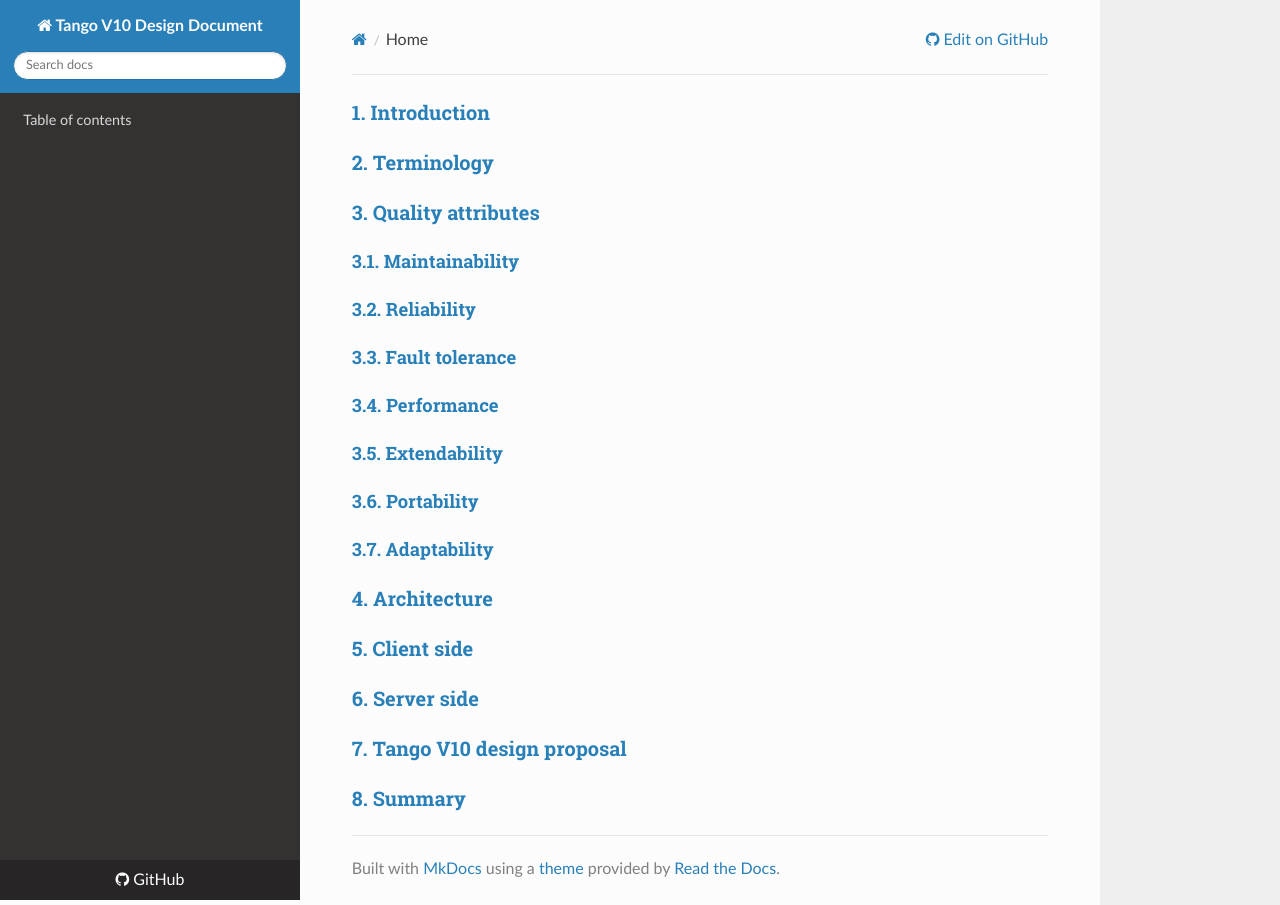
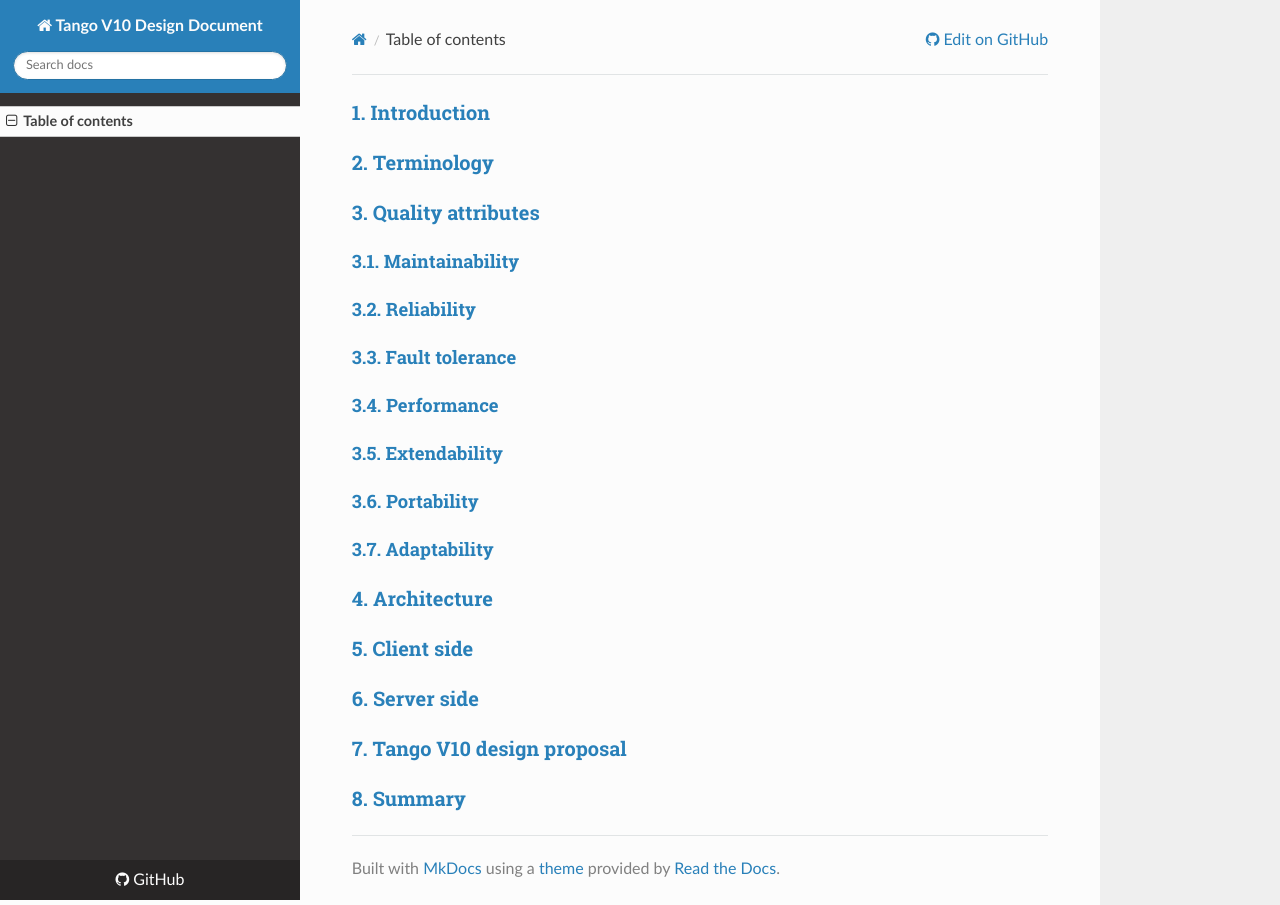
Before and after one commit to Ingvord/tango-v10-design-doc, an MkDocs documentation site: the page built from docs/index.md, in a window 1280 px wide. Built offline with MkDocs 1.6.1, drawn with Linux system fonts in a browser that asks for light colours; nearby versions of some CDN libraries; part of the change alters nothing that is shown.

Commit message:
Update mkdocs.yml

```diff
--- a/mkdocs.yml
+++ b/mkdocs.yml
@@ -5,4 +5,4 @@ theme: readthedocs
 #theme_dir: 'docs/_theme/tango-cs'
 
 nav:
-  - 'Table of contents': 'docs/index.md'
+  - 'Table of contents': 'index.md'
```
